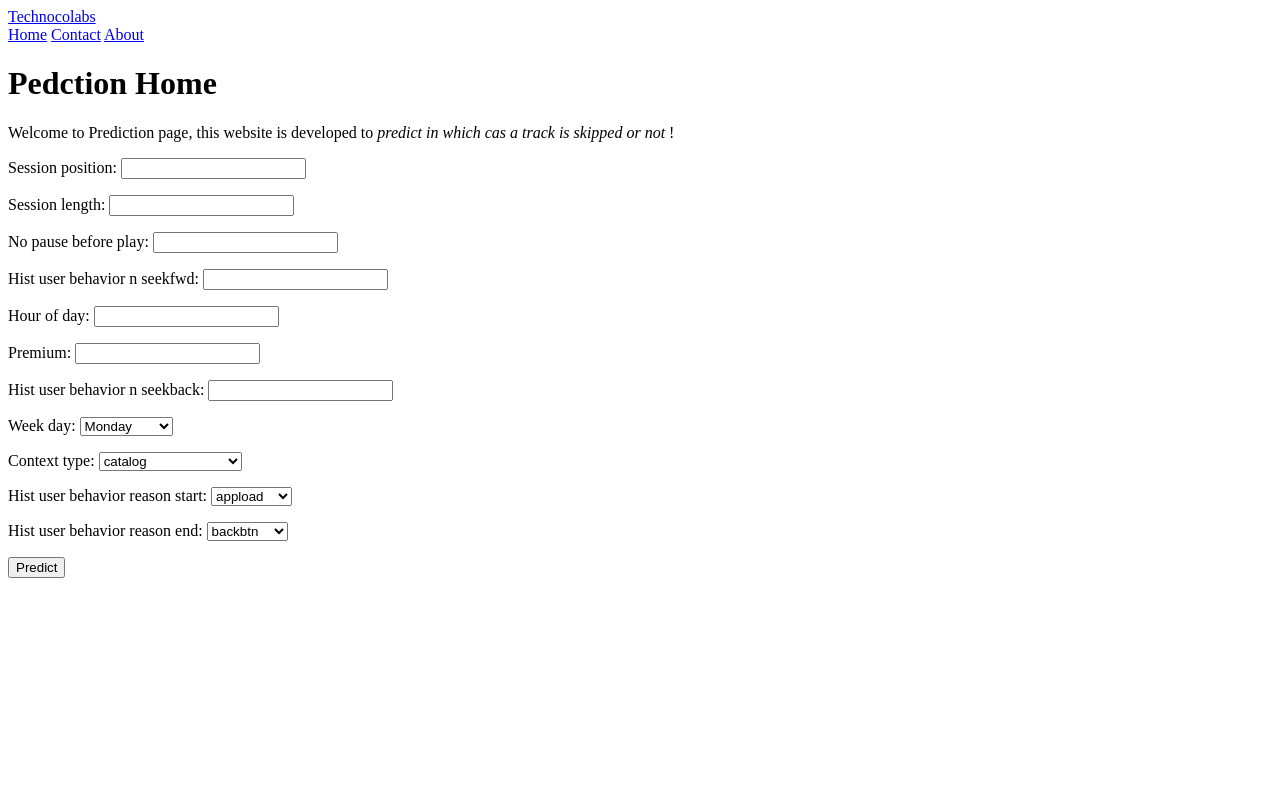
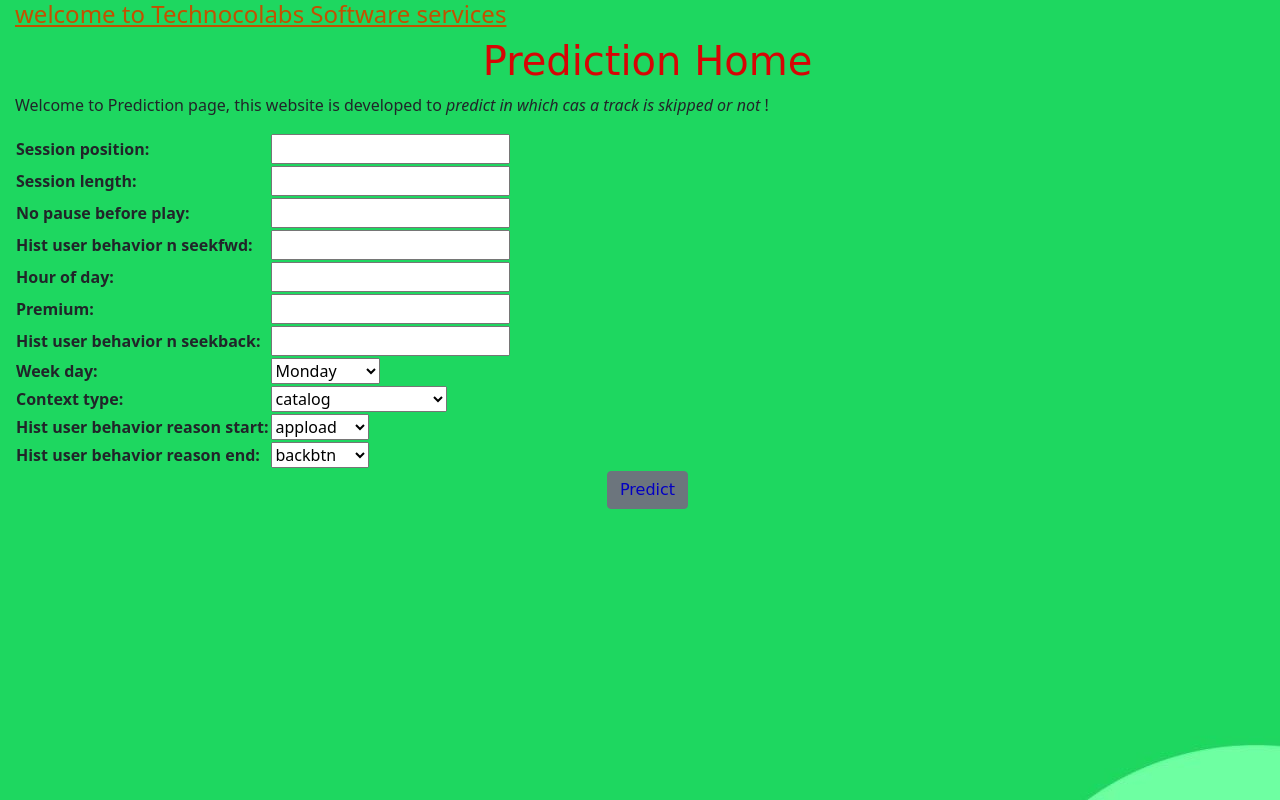
Before and after one commit to meziani1/spotify_predict, a Django app: page / in a window 1280 px wide. Run offline with Django 3.2, Linux system fonts and the light colour scheme.

Commit message:
update 4

```diff
--- a/DeployML/settings.py
+++ b/DeployML/settings.py
@@ -26,7 +26,7 @@ SECRET_KEY = 'vu1xz#+cbw00z!k#9jy!9d14bzt3fc=1ia#pur3r1hq1##e^-*'
 DEBUG =True
 ALLOWED_HOSTS = ['*']
 
-
+STATIC_URL = 'static/'
 # Application definition
 
 INSTALLED_APPS = [
--- /dev/null
+++ b/DjangoAPI/static/style.css
@@ -0,0 +1,26 @@
+h4 a {
+    color : #C25100;
+    text-align: center ;
+  }
+  h1  {
+    color : #d70505;
+    text-align: center ;
+    text-size-adjust: 40px;
+    font-family: cursive;
+  }
+
+  h2  {
+    color : hsl(0, 0%, 99%);
+    text-align: center ;
+    text-size-adjust: 40px;
+    font-family: cursive;
+  }
+
+  #btn{
+    color : #0300c2;
+    text-align: center ;
+  }
+
+#bod {
+    padding-left: 15px;
+}
--- a/DjangoAPI/templates/form.html
+++ b/DjangoAPI/templates/form.html
@@ -1,27 +1,35 @@
+{% load static %}
 <!DOCTYPE html>
 <html lang="en">
+
 <head>
     <meta charset="UTF-8">
     <meta name="viewport" content="width=device-width, initial-scale=1.0">
-    <title>Document</title>
+    <title>Spotify Prediction Track</title>
 </head>
-<body>
+
+
+<link rel="stylesheet" href="{% static '/style.css' %}">
+<link rel="stylesheet" href="https://cdn.jsdelivr.net/npm/bootstrap@5.1.3/dist/css/bootstrap.min.css" integrity="sha384-1BmE4kWBq78iYhFldvKuhfTAU6auU8tT94WrHftjDbrCEXSU1oBoqyl2QvZ6jIW3" crossorigin="anonymous">
+
+<body id ='bod' style="background-image: url('{% static 'img/bgr.jpg' %}');">
     <form method='POST'>
         <div class="header">
-            <a href="#default" class="logo">Technocolabs</a>
-            <div class="header-right">
-              <a class="active" href="#home">Home</a>
-              <a href="#contact">Contact</a>
-              <a href="#about">About</a>
-            </div>
+          <h4>   <a href="#default" class="logo"> welcome to Technocolabs Software services</a>
+            </h4>
+            <h1>   Prediction Home     </h1>
+
           </div>
+
         {% block content %}
-  <h1>Pedction Home</h1>
+
   <p>Welcome to Prediction page, this website is developed to <em>predict in which cas a track is skipped or not </em>!</p>
 {% endblock %}
         {% csrf_token %}
-        {{ form.as_p }}
-        <button type="submit" value="submit">Predict</button>
+        <table>
+          {{ form.as_table }}
+      </table>
+        <h2> <button class="btn btn-secondary" id ='btn' type="submit" value="submit">Predict</button> </h2>
     </form>
 </body>
 </html>
--- a/DjangoAPI/templates/status.html
+++ b/DjangoAPI/templates/status.html
@@ -7,7 +7,8 @@
     <meta name="viewport" content="width=device-width, initial-scale=1.0">
     <title>Status</title>
 </head>
-<body>
+<link rel="stylesheet" href="{% static '/style.css' %}">
+<body  style="background-image: url('{% static 'img/bgr1.png' %}');">
 
     <h1>Skipped Status: {{data}}</h1>
 </body>
```
Also changed, not shown: DjangoAPI/static/img/bgr.jpg (added), DjangoAPI/static/img/bgr1.png (added).
